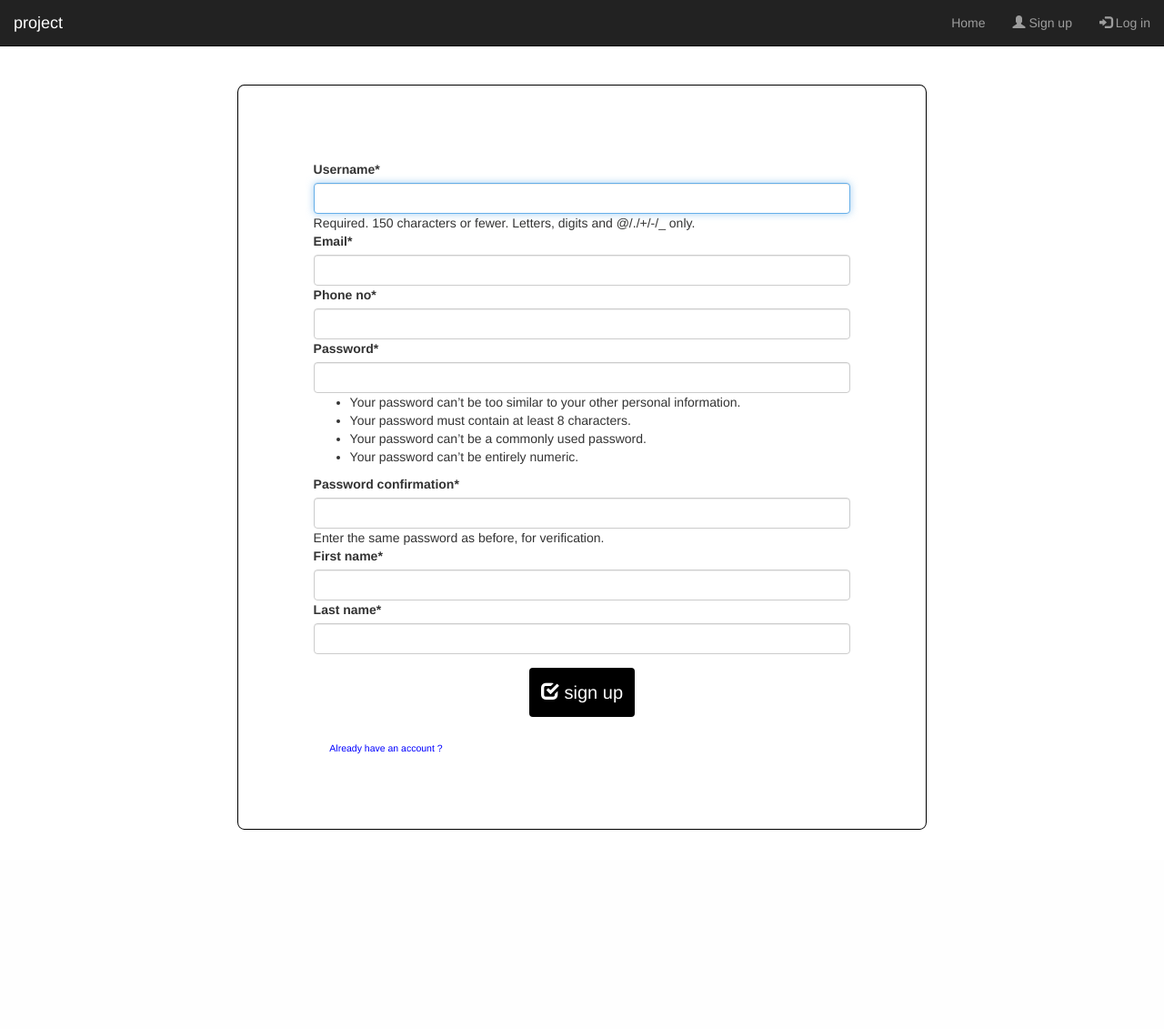
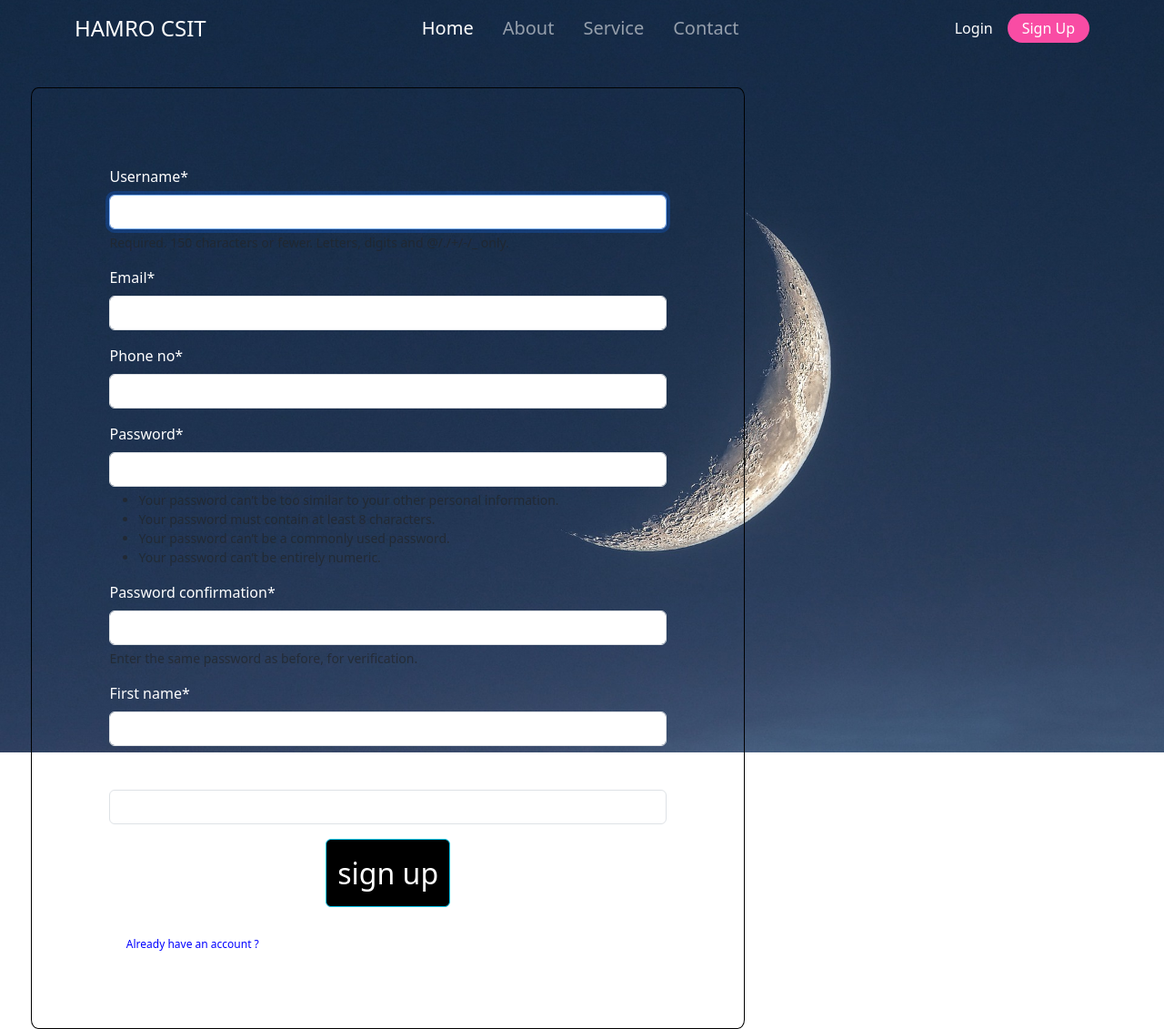
Before and after one commit to Nischal-31/Hamro-CSIT, a Django app: page /register/ in a window 1280 px wide. Shown: the whole page at 91% size. Before the commit the page ends 912 px from the top, so only its background shows below. Run offline with Django 5.2, Linux system fonts and the light colour scheme; some libraries are stand-ins or nearby versions.

Commit message:
commited

```diff
--- a/user/templates/user/index.html
+++ b/user/templates/user/index.html
@@ -8,25 +8,27 @@
 <meta name="viewport" content="width=device-width, initial-scale=1">
 <meta name="title" content="project">
 <meta http-equiv="Content-Type" content="text/html; charset=utf-8">
-<meta name="language" content="English">
-<meta name="author" content="vinayak sharma">
 
 <title>{{title}}</title>
 
 
 <!-- bootstrap file -->
+ <!--
 <link rel="stylesheet" href="https://maxcdn.bootstrapcdn.com/bootstrap/3.3.7/css/bootstrap.min.css" />
 <script src="https://ajax.googleapis.com/ajax/libs/jquery/3.3.1/jquery.min.js"></script>
 <script src="https://maxcdn.bootstrapcdn.com/bootstrap/3.3.7/js/bootstrap.min.js"></script>
+-->
 <!-- bootstrap file-->
 <!-- jQuery -->
+ <!--
 <script src="https://code.jquery.com/jquery-3.3.1.slim.min.js" integrity="sha384-q8i/X+965DzO0rT7abK41JStQIAqVgRVzpbzo5smXKp4YfRvH+8abtTE1Pi6jizo" crossorigin="anonymous"></script>
 
 <link rel="stylesheet" href="https://cdnjs.cloudflare.com/ajax/libs/font-awesome/4.7.0/css/font-awesome.min.css">
 
 
 <!-- main css -->
-<link rel="stylesheet" type="text/css" href="{% static "index.css" %}" />
+<link rel="stylesheet" type="text/css" href="/static/css/style.css" />
+<link href="https://cdn.jsdelivr.net/npm/bootstrap@5.3.3/dist/css/bootstrap.min.css" rel="stylesheet" integrity="sha384-QWTKZyjpPEjISv5WaRU9OFeRpok6YctnYmDr5pNlyT2bRjXh0JMhjY6hW+ALEwIH" crossorigin="anonymous">
 
 
 <!-- message here -->
@@ -47,43 +49,62 @@
 
 </head>
 
-<body class="container-fluid">
+<body class="vh-100 overflow-hidden">
 
-
-<header class="row">
-
-<!-- navbar-->
-<nav class="navbar navbar-inverse navbar-fixed-top">
-	<div class="container-fluid">
-		<div class="navbar-header">
-		<button class="navbar-toggle" data-toggle="collapse" data-target="#mainNavBar">
-			<span class="icon-bar"></span>
-			<span class="icon-bar"></span>
-			<span class="icon-bar"></span>
-			<span class="icon-bar"></span>
+<!--Navbar-->
+<nav class="navbar navbar-expand-lg navbar-dark bg-transparent">
+	<div class="container">
+	  <!--logo-->
+	  <a class="navbar-brand fs-4" href="#">HAMRO CSIT</a>
+	  <!--toggle button-->
+	  <button class="navbar-toggler shadow-none border-0" type="button" data-bs-toggle="offcanvas" data-bs-target="#offcanvasNavbar" aria-controls="offcanvasNavbar" aria-label="Toggle navigation">
+		<span class="navbar-toggler-icon"></span>
 	  </button>
-		<a class="navbar-brand" class="styleheader" href="{% url "index" %}">project</a>
+	  <!--SideBar-->
+	  <div class="sidebar offcanvas offcanvas-start" tabindex="-1" id="offcanvasNavbar" aria-labelledby="offcanvasNavbarLabel">
+		<!--SideBar Header-->
+		<div class="offcanvas-header text-white border-bottom">
+		  <h5 class="offcanvas-title" id="offcanvasNavbarLabel">HAMRO CSIT</h5>
+		  <button type="button" class="btn-close btn-close-white shadow-none" data-bs-dismiss="offcanvas" aria-label="Close"></button>
 		</div>
-		<div class="collapse navbar-collapse" id="mainNavBar">
-		<ul class="nav navbar-nav navbar-right">
-			<li><a href="{% url "index" %}">Home</a></li>
-
-			{% if user.is_authenticated %}
-			<li><a href="{% url "logout" %}"><span class="glyphicon glyphicon-log-out"></span>  Logout</a></li>
-			{% else %}
-			<li><a href="{% url "register" %}"><span class="glyphicon glyphicon-user"></span>  Sign up</a></li>
-			<li><a href="{% url "login" %}"><span class="glyphicon glyphicon-log-in"></span>  Log in</a></li>
-			{% endif %}
+		<!--SideBar Body-->
+		<div class="offcanvas-body d-flex flex-column flex-lg-row p-4 p-lg-0">
+		  <ul class="navbar-nav justify-content-center align-items-center fs-5 flex-grow-1 pe-3">
+			<li class="nav-item mx-2">
+			  <a class="nav-link active" aria-current="page" href="{% url "index" %}">Home</a>
+			</li>
+			<li class="nav-item mx-2">
+			  <a class="nav-link" href="#about">About</a>
+			</li>
+			<li class="nav-item mx-2">
+				<a class="nav-link" href="#service">Service</a>
+			</li>
+			<li class="nav-item mx-2">
+				<a class="nav-link" href="#contact">Contact</a>
+			</li>
 
 		  </ul>
+		  <!--
+		  <form class="d-flex mt-3" role="search">
+			<input class="form-control me-2" type="search" placeholder="Search" aria-label="Search">
+			<button class="btn btn-outline-success" type="submit">Search</button>
+		  </form>-->
+		  <!--Login / Sign up-->
+		  <div class="d-flex flex-column flex-lg-row justify-content-center align-items-center gap-3">
+			{% if user.is_authenticated %}
+			<a href="{% url "logout" %}" class="text-white text-decoration-none">LogOut</a>
+			{% else %}
+			<a href="{% url "login" %}" class="text-white text-decoration-none">Login</a>
+			<a href="{% url "register" %}" class="text-white text-decoration-none px-3 py-1 rounded-4" style="background-color: #f94ca4;">Sign Up</a>
+			{% endif %}
+		  </div>
+		</div>
 	  </div>
 	</div>
   </nav>
-</header>
-<br/>
-<br>
-<br>
-<div class="row">
+
+<!--Main Content-->
+		<div>
 			{% block start %}
 				{% if user.is_authenticated %}
 				<center><h1>welcome back {{user.username}}!</h1></center>
@@ -92,6 +113,9 @@
 				{% endif %}
 			{% endblock %}
 		</div>
+
+<script src="https://cdn.jsdelivr.net/npm/bootstrap@5.3.3/dist/js/bootstrap.bundle.min.js" integrity="sha384-YvpcrYf0tY3lHB60NNkmXc5s9fDVZLESaAA55NDzOxhy9GkcIdslK1eN7N6jIeHz" crossorigin="anonymous"></script>
+
 </body>
 
 </html>
--- a/user/templates/user/register.html
+++ b/user/templates/user/register.html
@@ -3,7 +3,7 @@
 {% block start %}
 
 <div class="content-section col-md-8 col-md-offset-2">
-<form method="POST" style="border: 1px solid black; margin: 4%; padding:10%; border-radius:1%;">
+<form method="POST" style="border: 1px solid black; margin: 4%; padding:10%; border-radius:1%;color:white;">
 	{% csrf_token %}
 	<fieldset class="form-group">
 	{{ form|crispy}}
```
Also changed, not shown: db.sqlite3. Lines whose indentation alone changed are shown as unchanged.
